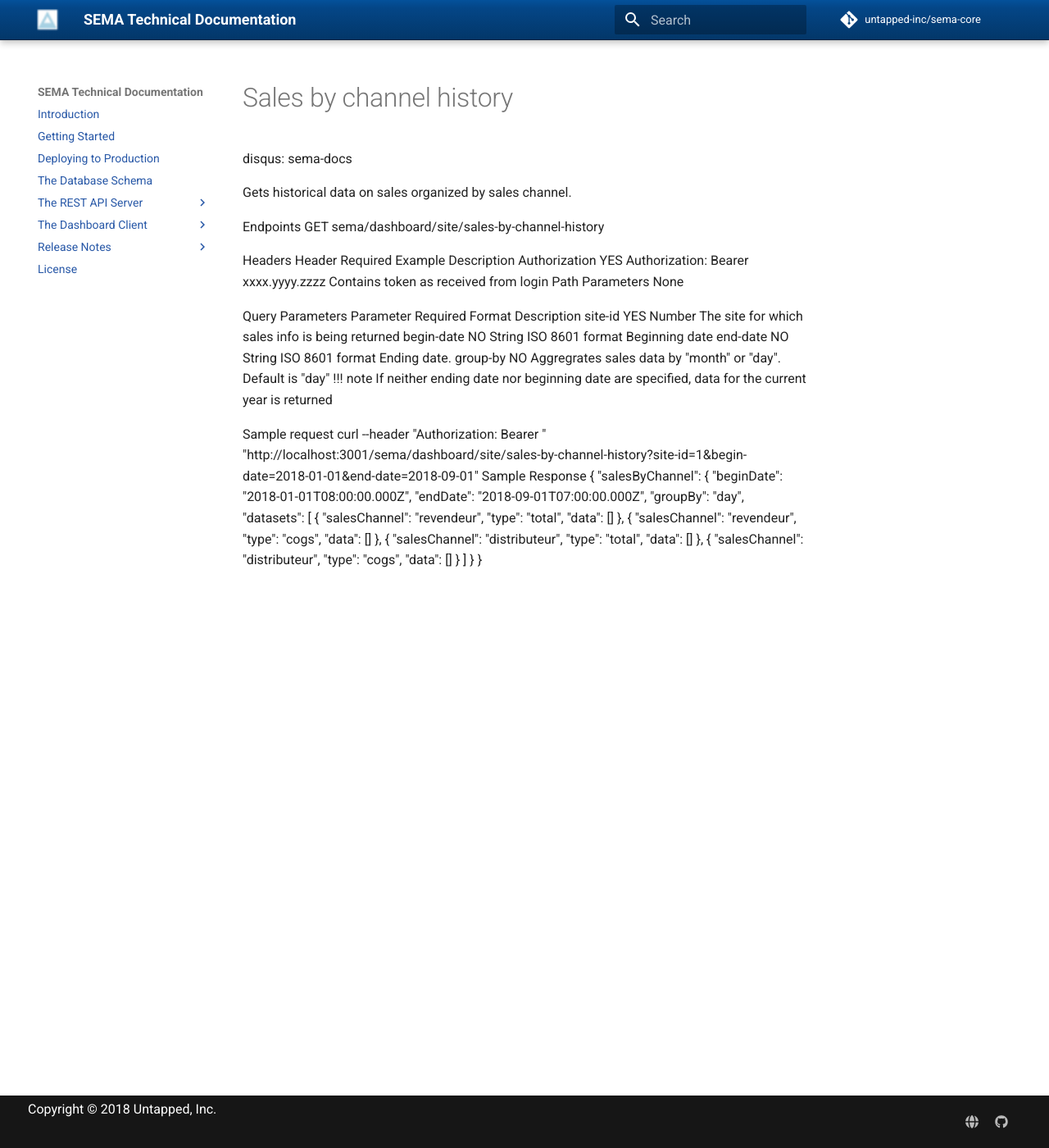
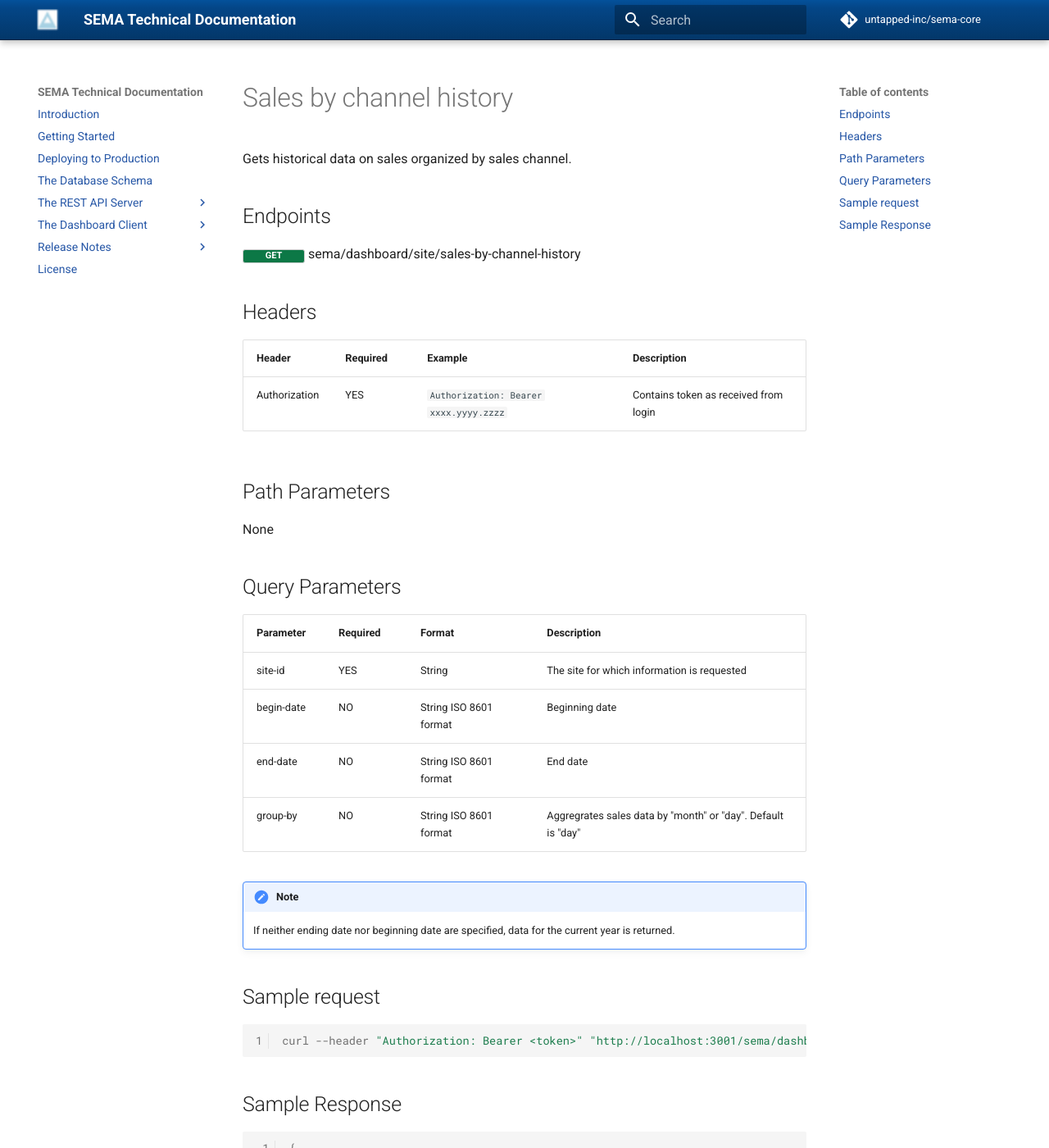
Before and after one commit to untapped-inc/sema-docs, an MkDocs documentation site: the page built from docs/rest-api/dashboard/sales-by-channel-history.md, in a window 1280 px wide and 1400 px high. Shown: the whole window at 82% size. Built offline with MkDocs 1.6.1 and Material for MkDocs 9.7.7, drawn with Linux system fonts in a browser that asks for light colours; comment, search, counter and statistics services are not loaded; some of the changed text lies outside the part shown.

Commit message:
Add proper formatting

````diff
--- a/docs/rest-api/dashboard/sales-by-channel-history.md
+++ b/docs/rest-api/dashboard/sales-by-channel-history.md
@@ -1,28 +1,39 @@
-
 disqus: sema-docs
 
 Gets historical data on sales organized by sales channel.
 
-Endpoints
-GET sema/dashboard/site/sales-by-channel-history
+## Endpoints
 
-Headers
-Header	Required	Example	Description
-Authorization	YES	Authorization: Bearer xxxx.yyyy.zzzz	Contains token as received from login
-Path Parameters
+<span class="status-macro aui-lozenge conf-macro output-inline get-method">GET</span> sema/dashboard/site/sales-by-channel-history
+
+## Headers
+
+| Header | Required | Example | Description
+| ------ | -------- | ------- | -----------
+| Authorization | YES | `Authorization: Bearer xxxx.yyyy.zzzz` | Contains token as received from login
+
+
+## Path Parameters
 None
 
-Query Parameters
-Parameter	Required	Format	Description
-site-id	YES	Number	The site for which sales info is being returned
-begin-date	NO	String ISO 8601 format	Beginning date
-end-date	NO  String ISO 8601 format	Ending date.
-group-by  NO  Aggregrates sales data by "month" or "day". Default is "day"
-!!! note If neither ending date nor beginning date are specified, data for the current year is returned
+## Query Parameters
+| Parameter | Required | Format	| Description
+| --------- | -------- | ------ | -----------
+| site-id | YES | String | The site for which information is requested
+| begin-date | NO | String ISO 8601 format | Beginning date
+| end-date | NO	| String ISO 8601 format | End date
+| group-by | NO | String ISO 8601 format | Aggregrates sales data by "month" or "day". Default is "day"
 
-Sample request
+!!! note
+    If neither ending date nor beginning date are specified, data for the current year is returned.
+
+## Sample request
+```
 curl --header "Authorization: Bearer <token>" "http://localhost:3001/sema/dashboard/site/sales-by-channel-history?site-id=1&begin-date=2018-01-01&end-date=2018-09-01"
-Sample Response
+```
+
+## Sample Response
+```json
 {
     "salesByChannel": {
         "beginDate": "2018-01-01T08:00:00.000Z",
@@ -52,3 +63,4 @@
         ]
     }
 }
+```
````
